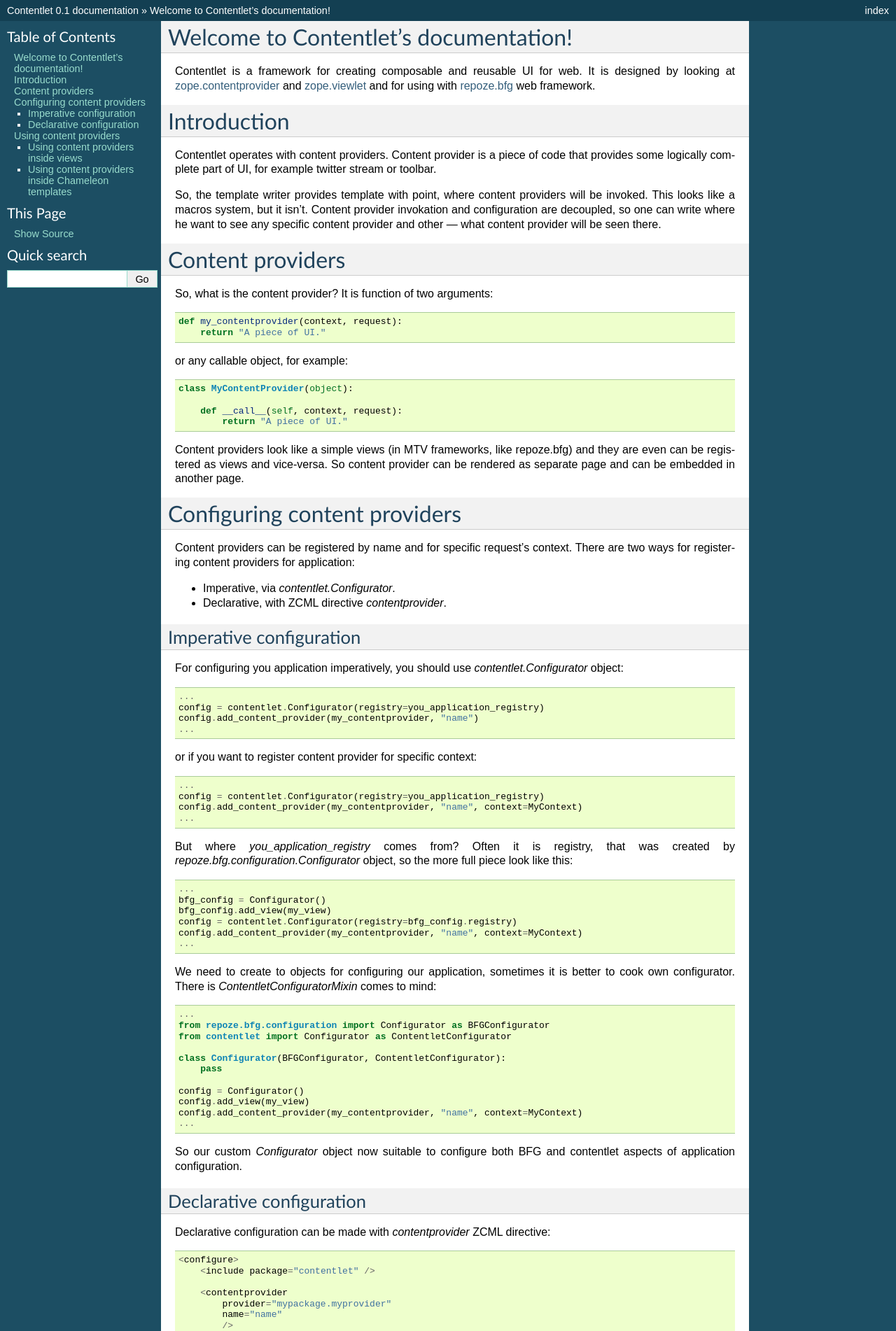
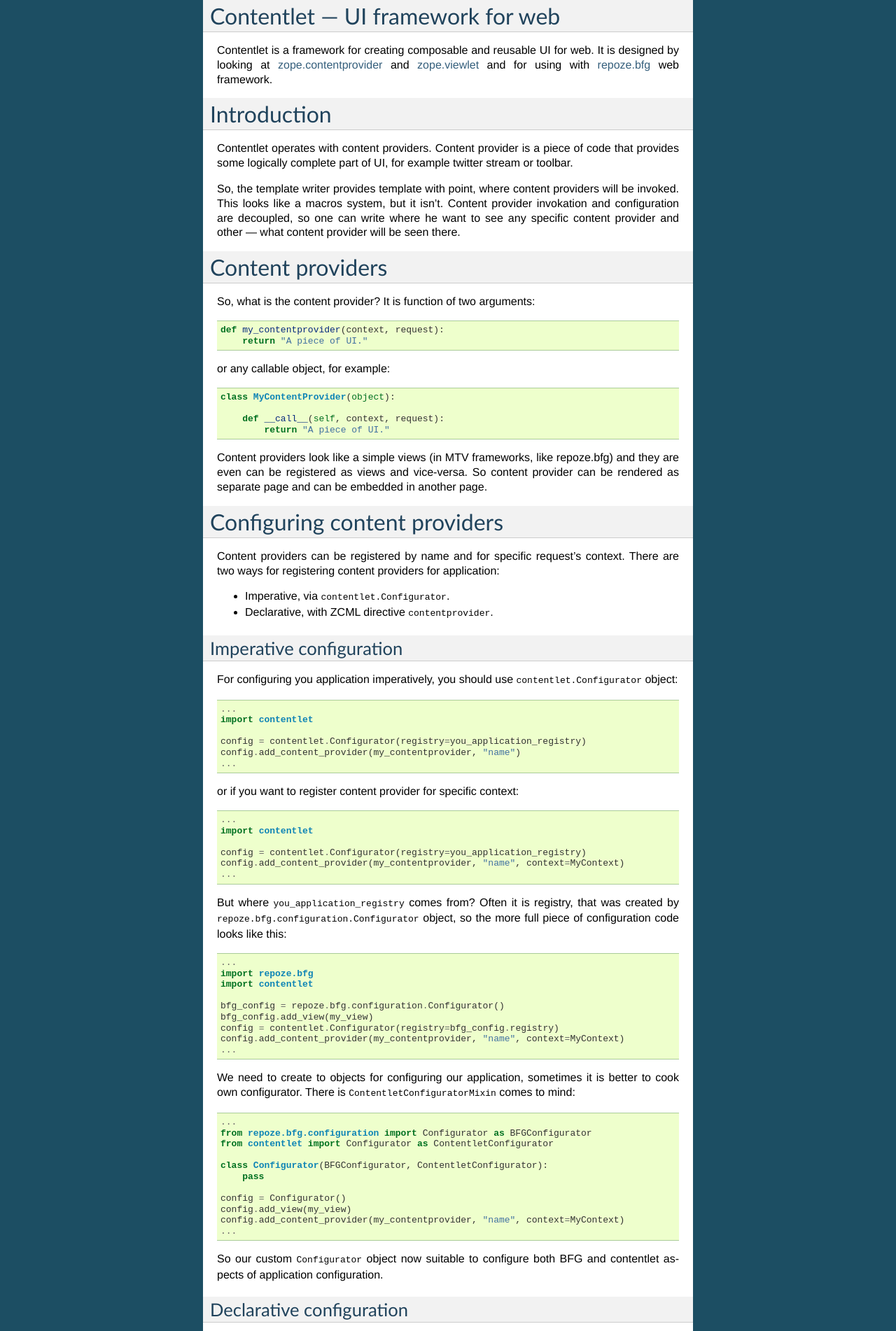
Before and after one commit to andreypopp/contentlet, a Sphinx documentation site: the page built from docs/index.rst, in a window 1280 px wide. Shown: the top 1902 px of the page at 70% size. Built offline with Sphinx 7.4.7, drawn with Linux system fonts in a browser that asks for light colours; some of the changed text lies outside the part shown.

Commit message:
Theme tweeks

```diff
--- a/docs/conf.py
+++ b/docs/conf.py
@@ -91,7 +91,7 @@
 
 # The theme to use for HTML and HTML Help pages.  Major themes that come with
 # Sphinx are currently 'default' and 'sphinxdoc'.
-html_theme = 'default'
+html_theme = 'simplest'
 
 # Theme options are theme-specific and customize the look and feel of a theme
 # further.  For a list of options available for each theme, see the
@@ -99,7 +99,7 @@
 #html_theme_options = {}
 
 # Add any paths that contain custom themes here, relative to this directory.
-#html_theme_path = []
+html_theme_path = ["."]
 
 # The name for this set of Sphinx documents.  If None, it defaults to
 # "<project> v<release> documentation".
--- a/docs/index.rst
+++ b/docs/index.rst
@@ -3,8 +3,8 @@
    You can adapt this file completely to your liking, but it should at least
    contain the root `toctree` directive.
 
-Welcome to Contentlet's documentation!
-======================================
+Contentlet — UI framework for web
+=================================
 
 Contentlet is a framework for creating composable and reusable UI for web. It
 is designed by looking at `zope.contentprovider
@@ -49,16 +49,18 @@
 
 Content providers can be registered by name and for specific request's context. There are two ways for registering content providers for application:
 
-* Imperative, via `contentlet.Configurator`.
+* Imperative, via ``contentlet.Configurator``.
 
-* Declarative, with ZCML directive `contentprovider`.
+* Declarative, with ZCML directive ``contentprovider``.
 
 Imperative configuration
 ------------------------
 
-For configuring you application imperatively, you should use `contentlet.Configurator` object::
+For configuring you application imperatively, you should use ``contentlet.Configurator`` object::
 
     ...
+    import contentlet
+
     config = contentlet.Configurator(registry=you_application_registry)
     config.add_content_provider(my_contentprovider, "name")
     ...
@@ -66,22 +68,29 @@
 or if you want to register content provider for specific context::
 
     ...
+    import contentlet
+
     config = contentlet.Configurator(registry=you_application_registry)
     config.add_content_provider(my_contentprovider, "name", context=MyContext)
     ...
 
-But where `you_application_registry` comes from? Often it is registry, that was created by `repoze.bfg.configuration.Configurator` object, so the more full piece look like this::
+But where ``you_application_registry`` comes from? Often it is registry, that
+was created by ``repoze.bfg.configuration.Configurator`` object, so the more
+full piece of configuration code looks like this::
 
 
     ...
-    bfg_config = Configurator()
+    import repoze.bfg
+    import contentlet
+
+    bfg_config = repoze.bfg.configuration.Configurator()
     bfg_config.add_view(my_view)
     config = contentlet.Configurator(registry=bfg_config.registry)
     config.add_content_provider(my_contentprovider, "name", context=MyContext)
     ...
 
 We need to create to objects for configuring our application, sometimes it is
-better to cook own configurator. There is `ContentletConfiguratorMixin` comes
+better to cook own configurator. There is ``ContentletConfiguratorMixin`` comes
 to mind::
 
     ...
@@ -96,13 +105,13 @@
     config.add_content_provider(my_contentprovider, "name", context=MyContext)
     ...
 
-So our custom `Configurator` object now suitable to configure both BFG and
+So our custom ``Configurator`` object now suitable to configure both BFG and
 contentlet aspects of application configuration.
 
 Declarative configuration
 -------------------------
 
-Declarative configuration can be made with `contentprovider` ZCML directive::
+Declarative configuration can be made with ``contentprovider`` ZCML directive::
 
     <configure>
         <include package="contentlet" />
@@ -125,8 +134,8 @@
             />
     </configure>
 
-Note, that you should include ZCML configuration from `contentlet` package in
-order to use `contentprovider` ZCML directive.
+Note, that you should include ZCML configuration from ``contentlet`` package in
+order to use ``contentprovider`` ZCML directive.
 
 Using content providers
 =======================
@@ -138,10 +147,10 @@
 ------------------------------------
 
 For using content providers inside views, you should use
-`contentlet.get_provider` or `contentlet.query_provider` function. The
+``contentlet.get_provider`` or ``contentlet.query_provider`` function. The
 difference between them is the only handling of failure of content provider
-lookup. The `contentlet.get_provider` will raise `LookupError` while
-`contentlet.query_provider` will just return `None` value.
+lookup. The ``contentlet.get_provider`` will raise ``LookupError`` while
+``contentlet.query_provider`` will just return ``None`` value.
 
 For query content provider by name and then render it in variable::
 
@@ -159,10 +168,10 @@
     rendered = provider(request, context)
     ...
 
-By default, `contentlet.query_provider` and `contentlet.get_provider` will use
-global ZCA registry for lookups. This is not desired behaviour while using
+By default, ``contentlet.query_provider`` and ``contentlet.get_provider`` will
+use global ZCA registry for lookups. This is not desired behaviour while using
 repoze.bfg web-framework, cause it uses per-application registry. View code can
-get it via request's `registry` attribiute, so querying content providers in
+get it via request's ``registry`` attribiute, so querying content providers in
 repoze.bfg's view usually done in following way::
 
     ...
--- /dev/null
+++ b/docs/simplest/static/default.css_t
@@ -0,0 +1,190 @@
+/**
+ * Sphinx stylesheet -- default theme
+ * ~~~~~~~~~~~~~~~~~~~~~~~~~~~~~~~~~~
+ */
+
+@import url("basic.css");
+
+/* -- page layout ----------------------------------------------------------- */
+
+body {
+    font-family: {{ theme_bodyfont }};
+    font-size: 100%;
+    background-color: {{ theme_sidebarbgcolor }};
+    color: #000;
+    margin: 0;
+    padding: 0;
+}
+
+div.document {
+    background-color: {{ theme_sidebarbgcolor }};
+}
+
+div.documentwrapper {
+    float: left;
+    width: 100%;
+}
+
+div.bodywrapper {
+    margin: 0 0 0 230px;
+}
+
+div.body {
+    background-color: {{ theme_bgcolor }};
+    color: {{ theme_textcolor }};
+    padding: 0 20px 30px 20px;
+}
+
+pre {
+    margin-left: -20px;
+    margin-right: -20px;
+    padding: 0 20px;
+}
+
+div.bodywrapper {
+    margin: 0 auto;
+    width: 700px;
+}
+
+div.footer {
+    color: {{ theme_footertextcolor }};
+    width: 100%;
+    padding: 9px 0 9px 0;
+    text-align: center;
+    font-size: 75%;
+}
+
+div.footer a {
+    color: {{ theme_footertextcolor }};
+    text-decoration: underline;
+}
+
+div.sphinxsidebar {
+    display: none;
+}
+
+div.related {
+    display: none;
+}
+
+/* -- body styles ----------------------------------------------------------- */
+
+a {
+    color: {{ theme_linkcolor }};
+    text-decoration: none;
+}
+
+a:hover {
+    text-decoration: underline;
+}
+
+div.body p, div.body dd, div.body li {
+    text-align: justify;
+    line-height: 130%;
+}
+
+div.body h1,
+div.body h2,
+div.body h3,
+div.body h4,
+div.body h5,
+div.body h6 {
+    font-family: {{ theme_headfont }};
+    background-color: {{ theme_headbgcolor }};
+    font-weight: normal;
+    color: {{ theme_headtextcolor }};
+    border-bottom: 1px solid #ccc;
+    margin: 20px -20px 10px -20px;
+    padding: 3px 0 3px 10px;
+}
+
+div.body h1 { margin-top: 0; font-size: 200%; }
+div.body h2 { font-size: 160%; }
+div.body h3 { font-size: 140%; }
+div.body h4 { font-size: 120%; }
+div.body h5 { font-size: 110%; }
+div.body h6 { font-size: 100%; }
+
+a.headerlink {
+    color: {{ theme_headlinkcolor }};
+    font-size: 0.8em;
+    padding: 0 4px 0 4px;
+    text-decoration: none;
+}
+
+a.headerlink:hover {
+    background-color: {{ theme_headlinkcolor }};
+    color: white;
+}
+
+div.body p, div.body dd, div.body li {
+    text-align: justify;
+    line-height: 130%;
+}
+
+div.admonition p.admonition-title + p {
+    display: inline;
+}
+
+div.admonition p {
+    margin-bottom: 5px;
+}
+
+div.admonition pre {
+    margin-bottom: 5px;
+}
+
+div.admonition ul, div.admonition ol {
+    margin-bottom: 5px;
+}
+
+div.note {
+    background-color: #eee;
+    border: 1px solid #ccc;
+}
+
+div.seealso {
+    background-color: #ffc;
+    border: 1px solid #ff6;
+}
+
+div.topic {
+    background-color: #eee;
+}
+
+div.warning {
+    background-color: #ffe4e4;
+    border: 1px solid #f66;
+}
+
+p.admonition-title {
+    display: inline;
+}
+
+p.admonition-title:after {
+    content: ":";
+}
+
+pre {
+    padding: 5px;
+    background-color: {{ theme_codebgcolor }};
+    color: {{ theme_codetextcolor }};
+    line-height: 120%;
+    border: 1px solid #ac9;
+    border-left: none;
+    border-right: none;
+}
+
+tt {
+    background-color: #ecf0f3;
+    padding: 0 1px 0 1px;
+    font-size: 0.95em;
+}
+
+.warning tt {
+    background: #efc2c2;
+}
+
+.note tt {
+    background: #d6d6d6;
+}
--- /dev/null
+++ b/docs/simplest/theme.conf
@@ -0,0 +1,25 @@
+[theme]
+inherit = basic
+stylesheet = default.css
+pygments_style = sphinx
+
+[options]
+footerbgcolor    = #11303d
+footertextcolor  = #ffffff
+sidebarbgcolor   = #1c4e63
+sidebartextcolor = #ffffff
+sidebarlinkcolor = #98dbcc
+relbarbgcolor    = #133f52
+relbartextcolor  = #ffffff
+relbarlinkcolor  = #ffffff
+bgcolor          = #ffffff
+textcolor        = #000000
+headbgcolor      = #f2f2f2
+headtextcolor    = #20435c
+headlinkcolor    = #c60f0f
+linkcolor        = #355f7c
+codebgcolor      = #eeffcc
+codetextcolor    = #333333
+
+bodyfont = Helvetica, sans-serif
+headfont = 'Trebuchet MS', sans-serif
```
Also changed, not shown: other parts of docs/index.rst (+6 -3 lines).
